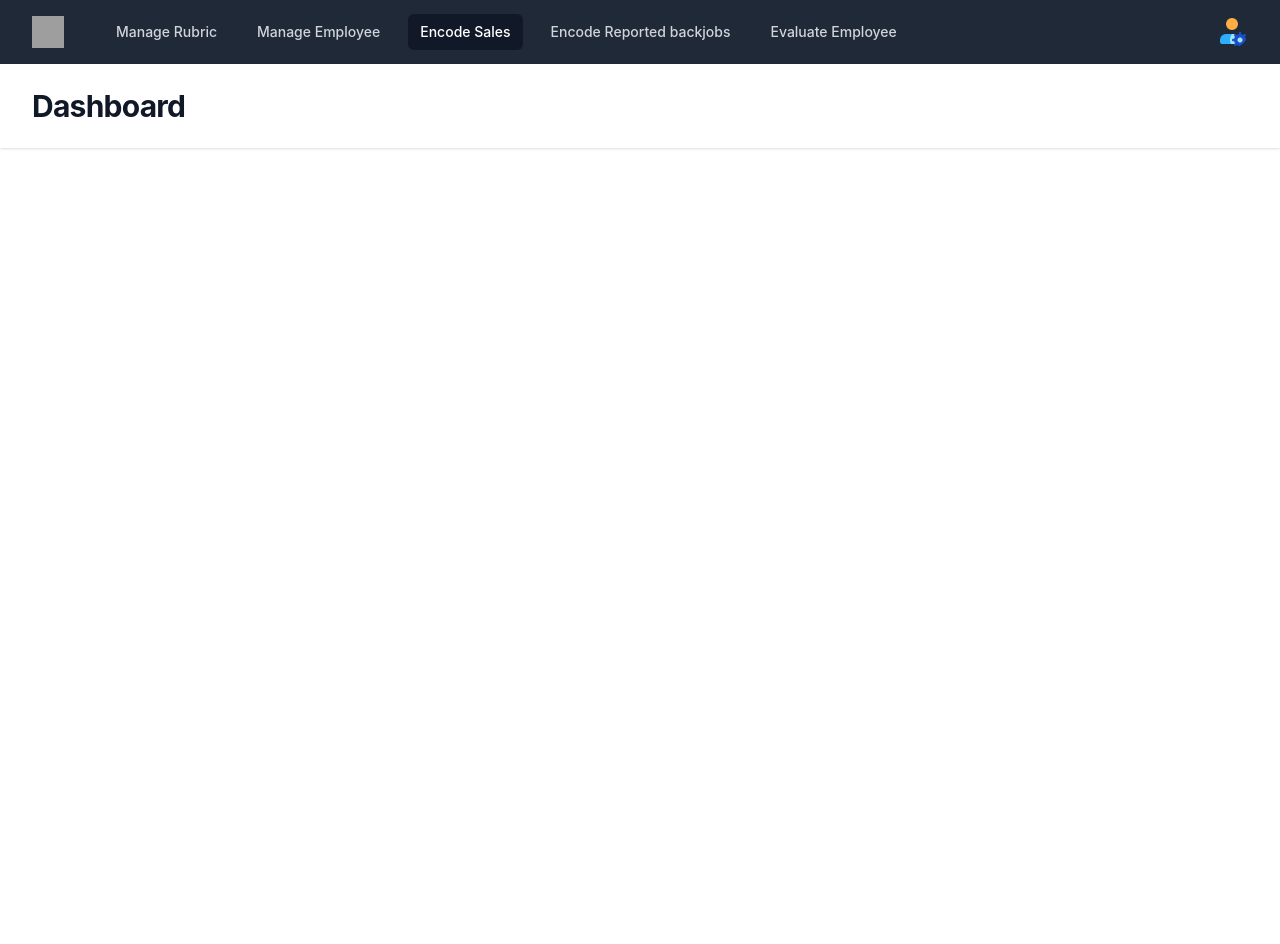
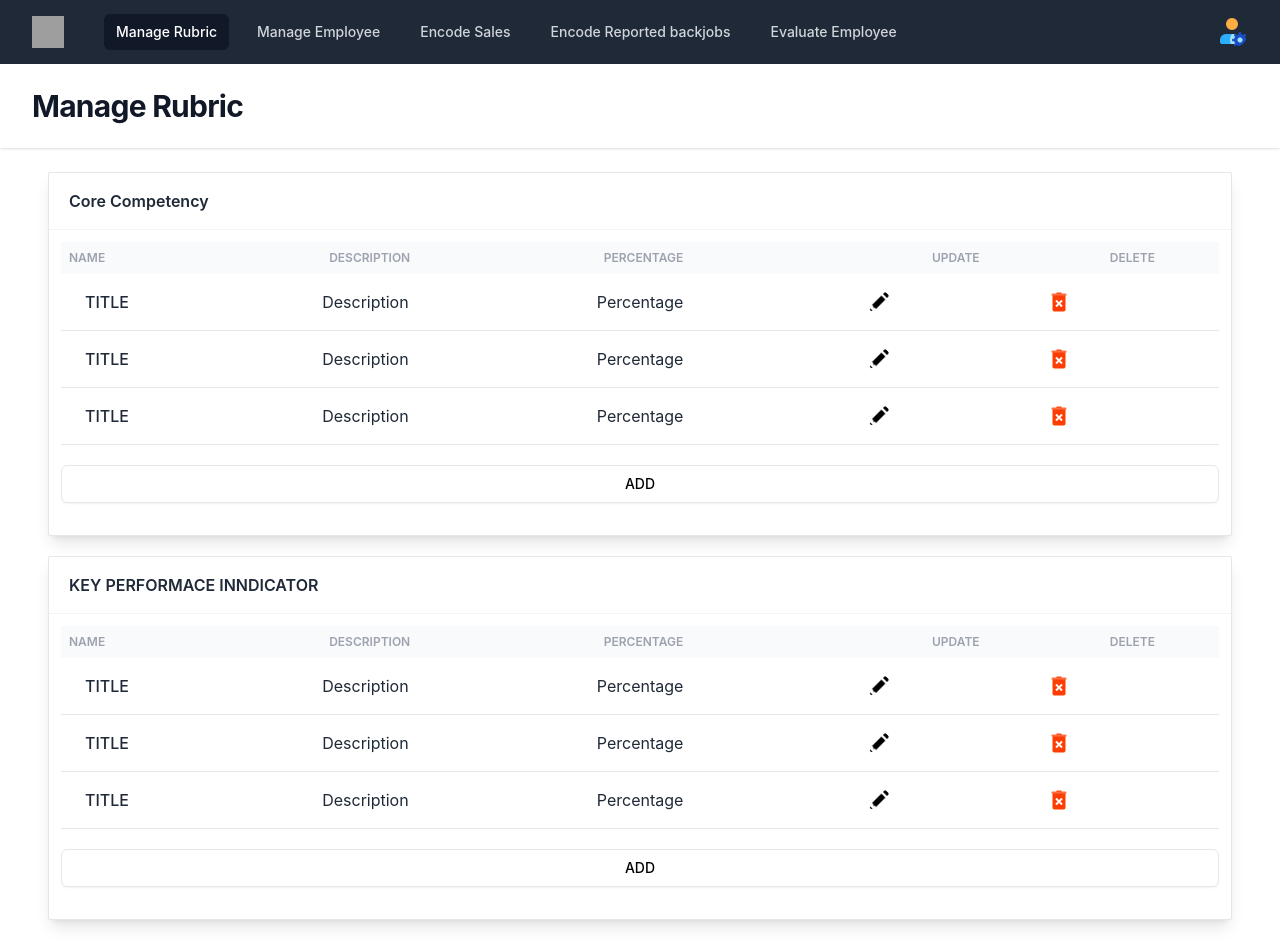
Before and after one commit to RomarDesabille1000/performance-bin, a Next.js app in the folder fe/: page /hr/dashboard in a window 1280 px wide. Before the commit the page ends 800 px from the top, so only its background shows below. Built offline with nearby package versions, Linux system fonts and the light colour scheme; grey boxes are pictures that could not be loaded.

Commit message:
admin dashboard changes

```diff
--- /dev/null
+++ b/fe/components/hr/dashboard/employee/addEmployeeModal.js
@@ -0,0 +1,35 @@
+
+
+export default function AddEmployee () {
+
+
+  return (
+      <div class="modal-dialog modal-dialog-centered relative w-auto pointer-events-none">
+        <div class="modal-content border-none shadow-lg relative flex flex-col w-full pointer-events-auto bg-white bg-clip-padding rounded-md outline-none text-current">
+          <div class="modal-header flex flex-shrink-0 items-center justify-between p-4 border-b border-gray-200 rounded-t-md">
+            <h5 class="text-xl font-medium leading-normal text-gray-800" id="exampleModalScrollableLabel">
+              Modal title
+            </h5>
+            <button type="button"
+              class="btn-close box-content w-4 h-4 p-1 text-black border-none rounded-none opacity-50 focus:shadow-none focus:outline-none focus:opacity-100 hover:text-black hover:opacity-75 hover:no-underline"
+              data-bs-dismiss="modal" aria-label="Close"></button>
+          </div>
+          <div class="modal-body relative p-4">
+            <p>This is a vertically centered modal.</p>
+          </div>
+          <div
+            class="modal-footer flex flex-shrink-0 flex-wrap items-center justify-end p-4 border-t border-gray-200 rounded-b-md">
+            <button type="button"
+              class="inline-block px-6 py-2.5 bg-purple-600 text-white font-medium text-xs leading-tight uppercase rounded shadow-md hover:bg-purple-700 hover:shadow-lg focus:bg-purple-700 focus:shadow-lg focus:outline-none focus:ring-0 active:bg-purple-800 active:shadow-lg transition duration-150 ease-in-out"
+              data-bs-dismiss="modal">
+              Close
+            </button>
+            <button type="button"
+              class="inline-block px-6 py-2.5 bg-blue-600 text-white font-medium text-xs leading-tight uppercase rounded shadow-md hover:bg-blue-700 hover:shadow-lg focus:bg-blue-700 focus:shadow-lg focus:outline-none focus:ring-0 active:bg-blue-800 active:shadow-lg transition duration-150 ease-in-out ml-1">
+              Save changes
+            </button>
+          </div>
+        </div>
+      </div>
+  );
+}
--- a/fe/components/hr/dashboard/panels/employee.js
+++ b/fe/components/hr/dashboard/panels/employee.js
@@ -1,10 +1,52 @@
-
+import Link from 'next/link';
+import { useState } from 'react';
+import AddEmployee from '../employee/addEmployeeModal';
 
 export default function Employee() {
-
+	const [openAddModal, setOpenAddModal] = useState(false);
 	return (
-		<div className="flex flex-col items-center w-full px-4">
-
+		<div className='flex flex-col items-center w-full px-4'>
+			<div class='flex flex-col justify-center h-full w-full mb-5'>
+				<div class='w-full min-w-full max-w-2xl mx-auto bg-white shadow-lg rounded-sm border border-gray-200'>
+					<header class='px-5 py-4 border-b border-gray-100'>
+						<h2 class='font-semibold text-gray-800'>Employee List</h2>
+					</header>
+					<div className='overflow-x-auto relative'>
+						<table className='w-full min-w-full text-sm text-left text-gray-500 dark:text-gray-400'>
+							<thead className='text-md text-gray-700 uppercase bg-gray-50'>
+								<tr>
+									<th scope='col' className='py-3 px-6'>
+										Customer Name
+									</th>
+									<th scope='col' className='py-3 px-6'>
+										Date
+									</th>
+									<th scope='col' className='py-3 px-6'>
+										Action
+									</th>
+								</tr>
+							</thead>
+							<tbody>
+								<tr className='bg-white border-b text-gray-800'>
+									<th scope='row' className='py-4 px-6 font-medium'>
+										John Doe
+									</th>
+									<td className='py-4 px-6'>Nov 11, 2022</td>
+									<td className='py-4 px-6'>
+										<Link className='text-blue-600' href='/admin/customer/1'>
+											View
+										</Link>
+									</td>
+								</tr>
+							</tbody>
+						</table>
+						<button className="btn w-full my-5" onClick = {()=>setOpenAddModal(!openAddModal)}>ADD</button>
+					</div>
+					<div className={"modal fade fixed top-0 left-0 w-full h-full outline-none overflow-x-hidden overflow-y-auto"} id="exampleModalCenter" tabindex="-1" aria-labelledby="exampleModalCenterTitle" aria-modal="true" role="dialog">
+						<AddEmployee/>
+					</div>
+				</div>
+			</div>
 		</div>
-	)
+	);
 }
--- a/fe/components/hr/dashboard/panels/evaluate.js
+++ b/fe/components/hr/dashboard/panels/evaluate.js
@@ -1,10 +1,58 @@
-
+import Link from 'next/link';
+import { useState } from 'react';
 
 export default function Evaluate() {
+	const [employeeList, setEmployeeList] = useState(['1','2','3'])
+
+  function renderEmployees () {
+    if(employeeList.length == 0)
+      return (<></>)
+    else{
+      return employeeList.map((item)=>(
+        <tr className='bg-white border-b text-gray-800'>
+					<th scope='row' className='py-4 px-6 font-medium'>
+						John Doe
+					</th>
+					<td className='py-4 px-6'>Nov 11, 2022</td>
+					<td className='py-4 px-6'>
+						<Link className='text-blue-600' href='/admin/customer/1'>
+							View
+						</Link>
+					</td>
+				</tr>
+      ))
+    }
+  }
 
 	return (
-		<div className="flex flex-col items-center bg-slate-500 w-full px-4">
-			<label className="font-sans font-bold text-lg my-5 text-white">Evaluate Employees</label>
+		<div className='flex flex-col items-center w-full px-4'>
+			<div class='flex flex-col justify-center h-full w-full mb-5'>
+				<div class='w-full min-w-full max-w-2xl mx-auto bg-white shadow-lg rounded-sm border border-gray-200'>
+					<header class='px-5 py-4 border-b border-gray-100'>
+						<h2 class='font-semibold text-gray-800'>Evaluate Employee</h2>
+					</header>
+					<div className='overflow-x-auto relative'>
+						<table className='w-full min-w-full text-sm text-left text-gray-500 dark:text-gray-400'>
+							<thead className='text-md text-gray-700 uppercase bg-gray-50'>
+								<tr>
+									<th scope='col' className='py-3 px-6'>
+										Employee Name
+									</th>
+									<th scope='col' className='py-3 px-6'>
+										Date
+									</th>
+									<th scope='col' className='py-3 px-6'>
+										Action
+									</th>
+								</tr>
+							</thead>
+							<tbody>
+								{renderEmployees()}
+							</tbody>
+						</table>
+					</div>
+				</div>
+			</div>
 		</div>
 	)
 }
--- a/fe/components/hr/dashboard/panels/rubric.js
+++ b/fe/components/hr/dashboard/panels/rubric.js
@@ -1,6 +1,74 @@
+import { useState } from "react";
+import Update from "../../../../public/admin/dashboard/update.png";
+import Delete from "../../../../public/admin/dashboard/delete.png";
 
 
 export default function Rubric() {
+  const [core, setCore] = useState(['1','2','3'])
+  const [kpi, setKpi] = useState(['1','2','3'])
+
+  function renderCoreComp () {
+    if(core.length == 0)
+      return (<></>)
+    else{
+      return core.map((item)=>(
+        <tr key ={item} className="bg-white border-b text-gray-800">
+            <th scope="row" className="py-4 px-6 font-medium">
+                <p className="text-left">
+                  TITLE
+                </p>
+            </th>
+            <td className="py-4">
+              <p p className="text-left">
+                Description
+              </p>
+            </td>
+            <td className="py-4">
+              <p p className="text-left">
+                Percentage
+              </p>
+            </td>
+            <td className="py-4">
+                <img className="h-6 w-6 rounded-full" src= {Update.src}/>
+            </td>
+            <td className="py-4">
+              <img className="h-6 w-6 rounded-full" src= {Delete.src}/>
+            </td>
+        </tr>
+      ))
+    }
+  }
+  function renderKPI () {
+    if(kpi.length == 0)
+      return (<></>)
+    else{
+      return kpi.map((item)=>(
+        <tr key ={item} className="bg-white border-b text-gray-800">
+            <th scope="row" className="py-4 px-6 font-medium">
+                <p className="text-left">
+                  TITLE
+                </p>
+            </th>
+            <td className="py-4">
+              <p p className="text-left">
+                Description
+              </p>
+            </td>
+            <td className="py-4">
+              <p p className="text-left">
+                Percentage
+              </p>
+            </td>
+            <td className="py-4">
+                <img className="h-6 w-6 rounded-full" src= {Update.src}/>
+            </td>
+            <td className="py-4">
+              <img className="h-6 w-6 rounded-full" src= {Delete.src}/>
+            </td>
+        </tr>
+      ))
+    }
+  }
 
 	return (
     <div className="flex flex-col items-center w-full  px-4">
@@ -33,7 +101,7 @@ export default function Rubric() {
                     </tr>
                   </thead>
                   <tbody>
-
+                    {renderCoreComp()}
                   </tbody>
                 </table>
                 <button className="btn w-full my-5">ADD</button>
@@ -69,6 +137,9 @@ export default function Rubric() {
                         </th>
                     </tr>
                   </thead>
+                  <tbody>
+                    {renderKPI()}
+                  </tbody>
                 </table>
                 <button className="btn w-full my-5">ADD</button>
               </div>
--- a/fe/pages/hr/dashboard/index.js
+++ b/fe/pages/hr/dashboard/index.js
@@ -8,15 +8,15 @@ import Sales from "../../../components/hr/dashboard/panels/sales";
 
 export default function HRDashboard() {
 	const router = useRouter()
-  const [panelShown, setPanelShown] = useState('');
+  const [panelShown, setPanelShown] = useState('Rubric');
   const [profileDropdownShown, setProfileDropdownShown] = useState(false);
   const [mobilleDropdownShown, setMobileDropdownShown] = useState(false);
-  const [panelTitle, setPanelTitle] = useState('Dashboard');
+  const [panelTitle, setPanelTitle] = useState('Manage Rubric');
 
   const [navigation, setNavigation] = useState([
-    { name: 'Manage Rubric', panel: 'Rubric', current: false },
+    { name: 'Manage Rubric', panel: 'Rubric', current: true },
     { name: 'Manage Employee', panel: 'Employee', current: false },
-    { name: 'Encode Sales', panel: 'Sales', current: true },
+    { name: 'Encode Sales', panel: 'Sales', current: false },
     { name: 'Encode Reported backjobs', panel: 'Backjobs', current: false },
     { name: 'Evaluate Employee', panel: 'Evaluate', current: false },
   ])
```
Also changed, not shown: fe/public/admin/dashboard/delete.png (added), fe/public/admin/dashboard/update.png (added).
